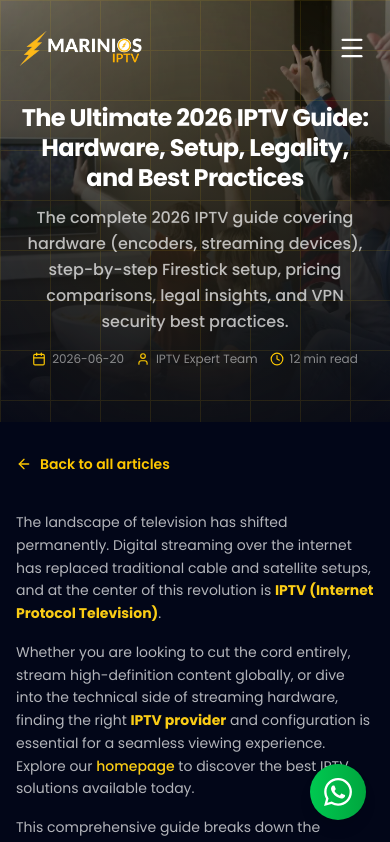
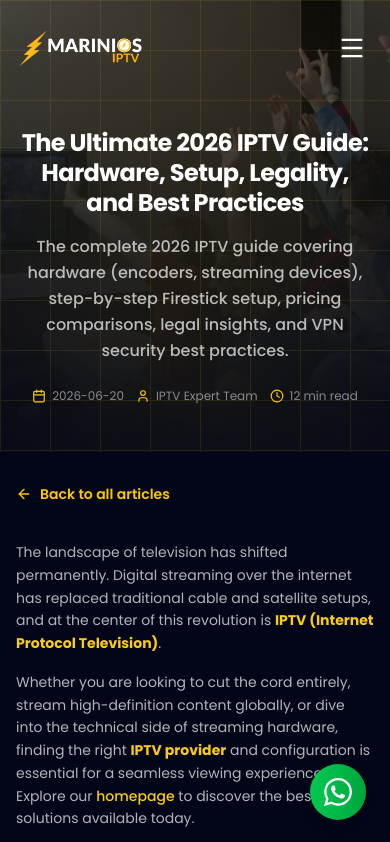
Before and after one commit to tt1235288-sys/mariniosiptv, a Next.js app: page /blog/ultimate-iptv-guide-2026-hardware-setup-legality-best-practices in a window 390 px wide. Shown: the top 842 px of the page. Built offline with nearby package versions, Linux system fonts and the light colour scheme.

Commit message:
edit responsive hero in article and also header ... usign Gemi

```diff
--- a/app/blog/[slug]/page.tsx
+++ b/app/blog/[slug]/page.tsx
@@ -100,8 +100,8 @@
         dangerouslySetInnerHTML={{ __html: JSON.stringify(jsonLd) }}
       />
 
-      {/* Hero Section - FIXED: More spacing and responsive padding */}
-      <section className="relative min-h-[50vh] md:min-h-[55vh] lg:min-h-[60vh] flex items-center justify-center overflow-hidden">
+      {/* Hero Section - FIXED: min-h-fit dynamically adapts so long wrapped titles are safe */}
+      <section className="relative min-h-fit md:min-h-[55vh] lg:min-h-[60vh] flex items-center justify-center overflow-hidden">
 
         {/* Background Image */}
         <div className="absolute inset-0 z-0">
@@ -114,8 +114,8 @@
             className="w-full h-full object-cover scale-105"
             sizes="100vw"
           />
-          <div className="absolute inset-0 bg-black/40" />
-          <div className="absolute inset-0 bg-gradient-to-t from-slate-950 via-slate-950/70 to-transparent" />
+          <div className="absolute inset-0 bg-black/50" />
+          <div className="absolute inset-0 bg-gradient-to-t from-slate-950 via-slate-950/80 to-slate-950/20" />
         </div>
 
         {/* Square Pattern Overlay */}
@@ -133,7 +133,8 @@
         {/* Glow Effect */}
         <div className="absolute top-1/2 left-1/2 -translate-x-1/2 -translate-y-1/2 w-[500px] h-[500px] md:w-[600px] md:h-[600px] bg-yellow-400/10 blur-[120px] md:blur-[150px] rounded-full pointer-events-none z-0" />
 
-        <div className="max-w-4xl mx-auto px-4 sm:px-6 lg:px-8 text-center relative z-10 pt-24 md:pt-32 lg:pt-40 pb-12 md:pb-16">
+        {/* FIXED: Increased mobile padding-top to pt-32 to fully push title out from underneath the navigation layer */}
+        <div className="max-w-4xl mx-auto w-full px-4 sm:px-6 lg:px-8 text-center relative z-10 pt-32 sm:pt-36 md:pt-40 lg:pt-48 pb-12 md:pb-16">
 
           {/* Category Badge */}
           {post.category && (
@@ -145,12 +146,12 @@
           )}
 
           {/* Title */}
-          <h1 className="text-2xl sm:text-3xl md:text-4xl lg:text-5xl xl:text-6xl font-black text-white tracking-tight mb-3 md:mb-4 lg:mb-6 leading-tight">
+          <h1 className="text-2xl sm:text-3xl md:text-4xl lg:text-5xl xl:text-6xl font-black text-white tracking-tight mb-4 md:mb-6 leading-tight">
             {post.title}
           </h1>
 
           {/* Description */}
-          <p className="text-base sm:text-lg md:text-xl text-white/70 font-medium max-w-2xl mx-auto leading-relaxed mb-4 md:mb-6">
+          <p className="text-base sm:text-lg md:text-xl text-white/70 font-medium max-w-2xl mx-auto leading-relaxed mb-6">
             {post.description}
           </p>
 
@@ -172,7 +173,7 @@
         </div>
       </section>
 
-      {/* Breadcrumb Navigation - FIXED: More top padding */}
+      {/* Breadcrumb Navigation */}
       <div className="max-w-4xl mx-auto w-full px-4 sm:px-6 lg:px-8 mt-8 md:mt-10">
         <Link href="/blog" className="inline-flex items-center gap-2 text-yellow-400 hover:text-yellow-300 transition-colors font-semibold text-sm group">
           <ArrowLeft className="w-4 h-4 group-hover:-translate-x-1 transition-transform" /> Back to all articles
@@ -275,7 +276,7 @@
             <span className="flex items-center gap-1.5 md:gap-2"><Headphones className="w-3 h-3 md:w-3.5 md:h-3.5 text-yellow-400/50" /> 24/7 Support</span>
           </div>
           <p className="text-center text-white/30 text-[10px] md:text-xs mt-4 md:mt-6">
-            © {new Date().getFullYear()} {CONSTANTS.BRAND_NAME}. All rights reserved.
+            © 2026 {CONSTANTS.BRAND_NAME}. All rights reserved.
           </p>
         </div>
       </div>
--- a/app/components/FloatingWhatsApp.tsx
+++ b/app/components/FloatingWhatsApp.tsx
@@ -13,12 +13,12 @@
     { sender: 'support', text: 'Hi there! How can we help you today?', time: getCurrentTime() },
   ]);
   const bubbleTimeoutRef = useRef<NodeJS.Timeout | null>(null);
+  const nextCycleTimeoutRef = useRef<NodeJS.Timeout | null>(null);
   const chatEndRef = useRef<HTMLDivElement>(null);
   const inputRef = useRef<HTMLInputElement>(null);
 
   const phoneNumber = '447549589503';
 
-  // Function to get device local time in HH:mm format
   function getCurrentTime() {
     const now = new Date();
     const hours = now.getHours().toString().padStart(2, '0');
@@ -30,23 +30,33 @@
   useEffect(() => {
     const handleMenuToggle = (e: Event) => {
       const customEvent = e as CustomEvent;
-      setIsMobileMenuOpen(customEvent.detail.isOpen);
-      // ✅ Close WhatsApp chat when menu opens
-      if (customEvent.detail.isOpen) {
+      const menuState = customEvent.detail.isOpen;
+      setIsMobileMenuOpen(menuState);
+
+      if (menuState) {
         setOpen(false);
         setShowBubble(false);
       }
     };
 
-    window.addEventListener('mobileMenuToggle' as any, handleMenuToggle);
+    window.addEventListener('mobileMenuToggle', handleMenuToggle);
     return () => {
-      window.removeEventListener('mobileMenuToggle' as any, handleMenuToggle);
+      window.removeEventListener('mobileMenuToggle', handleMenuToggle);
     };
   }, []);
 
-  // Auto-hide bubble after 4 seconds, then show again after 6 seconds
+  // ✅ Fixed Bubble loop logic to properly respect isMobileMenuOpen
   useEffect(() => {
+    // Completely clear hooks if either menu is open
+    if (open || isMobileMenuOpen) {
+      setShowBubble(false);
+      if (bubbleTimeoutRef.current) clearTimeout(bubbleTimeoutRef.current);
+      if (nextCycleTimeoutRef.current) clearTimeout(nextCycleTimeoutRef.current);
+      return;
+    }
+
     const showBubbleCycle = () => {
+      if (isMobileMenuOpen || open) return;
       setShowBubble(true);
 
       // Hide after 4 seconds
@@ -54,31 +64,24 @@
         setShowBubble(false);
 
         // Show again after 6 seconds
-        setTimeout(() => {
-          if (!open && !isMobileMenuOpen) {
-            showBubbleCycle();
-          }
+        nextCycleTimeoutRef.current = setTimeout(() => {
+          showBubbleCycle();
         }, 6000);
       }, 4000);
     };
 
-    if (!open && !isMobileMenuOpen) {
-      showBubbleCycle();
-    }
+    showBubbleCycle();
 
     return () => {
-      if (bubbleTimeoutRef.current) {
-        clearTimeout(bubbleTimeoutRef.current);
-      }
+      if (bubbleTimeoutRef.current) clearTimeout(bubbleTimeoutRef.current);
+      if (nextCycleTimeoutRef.current) clearTimeout(nextCycleTimeoutRef.current);
     };
   }, [open, isMobileMenuOpen]);
 
-  // Auto-scroll to bottom when new messages arrive
   useEffect(() => {
     chatEndRef.current?.scrollIntoView({ behavior: 'smooth' });
   }, [chatHistory]);
 
-  // Focus input when chat opens
   useEffect(() => {
     if (open) {
       setTimeout(() => {
@@ -87,7 +90,6 @@
     }
   }, [open]);
 
-  // Close on Escape key
   useEffect(() => {
     const handleEscape = (e: KeyboardEvent) => {
       if (e.key === 'Escape') setOpen(false);
@@ -99,10 +101,8 @@
   const sendToWhatsapp = () => {
     if (!message.trim()) return;
 
-    // Add user message with current time
     setChatHistory([...chatHistory, { sender: 'user', text: message, time: getCurrentTime() }]);
 
-    // Open WhatsApp link
     const text = encodeURIComponent(message);
     window.open(`https://wa.me/${phoneNumber}?text=${text}`, '_blank');
 
@@ -116,7 +116,6 @@
     }
   };
 
-  // WhatsApp SVG Icon (for the floating button)
   const WhatsAppIcon = () => (
     <svg
       xmlns="http://www.w3.org/2000/svg"
@@ -124,11 +123,10 @@
       fill="white"
       className="w-7 h-7 md:w-8 md:h-8"
     >
-      <path d="M17.472 14.382c-.297-.149-1.758-.867-2.03-.967-.273-.099-.471-.148-.67.15-.197.297-.767.966-.94 1.164-.173.199-.347.223-.644.075-.297-.15-1.255-.463-2.39-1.475-.883-.788-1.48-1.761-1.653-2.059-.173-.297-.018-.458.13-.606.134-.133.298-.347.446-.52.149-.174.198-.298.298-.497.099-.198.05-.371-.025-.52-.075-.149-.669-1.612-.916-2.207-.242-.579-.487-.5-.669-.51-.173-.008-.371-.01-.57-.01-.198 0-.52.074-.792.372-.272.297-1.04 1.016-1.04 2.479 0 1.462 1.065 2.875 1.213 3.074.149.198 2.096 3.2 5.077 4.487.709.306 1.262.489 1.694.625.712.227 1.36.195 1.871.118.571-.085 1.758-.719 2.006-1.413.248-.694.248-1.289.173-1.413-.074-.124-.272-.198-.57-.347m-5.421 7.403h-.004a9.87 9.87 0 01-5.031-1.378l-.361-.214-3.741.982.998-3.648-.235-.374a9.86 9.86 0 01-1.51-5.26c.001-5.45 4.436-9.884 9.888-9.884 2.64 0 5.122 1.03 6.988 2.898a9.825 9.825 0 012.893 6.994c-.003 5.45-4.437 9.884-9.885 9.884m8.413-18.297A11.815 11.815 0 0012.05 0C5.495 0 .16 5.335.157 11.892c0 2.096.547 4.142 1.588 5.945L.057 24l6.305-1.654a11.882 11.882 0 005.683 1.448h.005c6.554 0 11.89-5.335 11.893-11.893a11.821 11.821 0 00-3.48-8.413z"/>
+      <path d="M17.472 14.382c-.297-.149-1.758-.867-2.03-.967-.273-.099-.471-.148-.67.15-.197.297-.767.966-.94 1.164-.173.199-.347.223-.644.075-.297-.15-1.255-.463-2.39-1.475-.883-.788-1.48-1.761-1.653-2.059-.173-.297-.018-.458.13-.606.134-.133.298-.347.446-.52.149-.174.198-.298.298-.497.099-.198.05-.371-.025-.52-.075-.149-.669-1.612-.916-2.207-.242-.579-.487-.5-.669-.51-.173-.008-.371-.01-.57-.01-.198 0-.52.074-.792.372-.272.297-1.04 1.016-1.04 2.479 0 1.462 1.065 2.875 1.213 3.074.149.198 2.096 3.2 5.077 4.487.709.306 1.262.489 1.694.625.712.227 1.36.195 1.871.118.571-.085 1.758-.719 2.006-1.413.248-.694.248-1.289.173-1.413-.074-.124-.272-.198-.57-.347m-5.421 7.403h-.004a9.87 9.87 0 01-5.031-1.378l-.361-.214-3.741.982.998-3.648-.235-.374a9.86 9.86 0 01-1.51-5.26c.001-5.45 4.436-9.884 9.888-9.884 2.64 0 5.122 1.03 6.988 2.898a9.825 9.825 0 012.893 6.994c-.003 5.45-4.437 9.884-9.885 9.884m8.413-18.297A11.815 11.815 0 0012.05 0C5.495 0 .16 5.335.157 11.892c0 2.096.547 4.142 1.588 5.945L.057 24l6.305-1.654a11.882 11.448 0 005.683 1.448h.005c6.554 0 11.89-5.335 11.893-11.893a11.821 11.821 0 00-3.48-8.413z"/>
     </svg>
   );
 
-  // Girl Profile Picture Component
   const GirlProfilePic = () => (
     <div className="w-10 h-10 rounded-full bg-white flex items-center justify-center overflow-hidden flex-shrink-0 border-2 border-white/20">
       <Image
@@ -142,16 +140,16 @@
     </div>
   );
 
-  // ✅ Completely hide when mobile menu is open
+  // ✅ 100% Fail-safe early exit when mobile menu is open
   if (isMobileMenuOpen) {
     return null;
   }
 
   return (
     <>
-      {/* Auto Help Bubble - Single line only */}
+      {/* Auto Help Bubble */}
       {!open && showBubble && (
-        <div className="fixed bottom-28 right-6 z-[99] animate-fade-in">
+        <div className="fixed bottom-28 right-6 z-[30] animate-fade-in">
           <div className="bg-gradient-to-r from-green-500 to-green-600 shadow-lg rounded-2xl px-4 py-2.5 text-sm font-medium text-white relative max-w-[200px] whitespace-nowrap">
             Need help? Chat with us!
             <div className="absolute -bottom-2 right-6 w-4 h-4 bg-gradient-to-r from-green-500 to-green-600 rotate-45" />
@@ -165,11 +163,10 @@
           setOpen(!open);
           setShowBubble(false);
         }}
-        className="fixed bottom-6 right-6 z-[101] group"
+        className="fixed bottom-6 right-6 z-[35] group"
         aria-label="Chat with us on WhatsApp"
       >
         <div className="relative">
-          {/* Pulse ring - only when chat is closed */}
           {!open && (
             <span className="absolute inset-0 rounded-full bg-green-400 animate-ping opacity-30" />
           )}
@@ -181,9 +178,8 @@
 
       {/* Chat Window */}
       {open && (
-        <div className="fixed bottom-24 right-4 md:right-6 w-[340px] sm:w-[380px] max-w-[calc(100vw-32px)] rounded-3xl overflow-hidden shadow-2xl z-[100] bg-white border border-slate-200 flex flex-col max-h-[80vh] md:max-h-[500px]">
-
-          {/* Header - With Girl Profile Picture */}
+        <div className="fixed bottom-24 right-4 md:right-6 w-[340px] sm:w-[380px] max-w-[calc(100vw-32px)] rounded-3xl overflow-hidden shadow-2xl z-[34] bg-white border border-slate-200 flex flex-col max-h-[80vh] md:max-h-[500px]">
+          {/* Header */}
           <div className="bg-gradient-to-r from-green-500 to-green-600 p-4 flex items-center justify-between text-white flex-shrink-0">
             <div className="flex items-center gap-3 min-w-0">
               <GirlProfilePic />
@@ -208,7 +204,6 @@
                 key={idx}
                 className={`flex ${msg.sender === 'user' ? 'justify-end' : 'justify-start'} animate-message-in`}
               >
-                {/* Support avatar on support messages */}
                 {msg.sender === 'support' && (
                   <div className="flex-shrink-0 mr-2 self-end">
                     <div className="w-7 h-7 rounded-full overflow-hidden border-2 border-white shadow-sm">
@@ -239,7 +234,7 @@
             <div ref={chatEndRef} />
           </div>
 
-          {/* Input - Fixed: Send button is now visible on mobile */}
+          {/* Input */}
           <div className="p-3 bg-white border-t flex gap-2 items-center flex-shrink-0">
             <input
               ref={inputRef}
@@ -262,37 +257,17 @@
         </div>
       )}
 
-      {/* CSS Animations */}
       <style jsx global>{`
         @keyframes fade-in {
-          from {
-            opacity: 0;
-            transform: translateY(10px) scale(0.95);
-          }
-          to {
-            opacity: 1;
-            transform: translateY(0) scale(1);
-          }
+          from { opacity: 0; transform: translateY(10px) scale(0.95); }
+          to { opacity: 1; transform: translateY(0) scale(1); }
         }
-
         @keyframes message-in {
-          from {
-            opacity: 0;
-            transform: translateY(10px) scale(0.95);
-          }
-          to {
-            opacity: 1;
-            transform: translateY(0) scale(1);
-          }
+          from { opacity: 0; transform: translateY(10px) scale(0.95); }
+          to { opacity: 1; transform: translateY(0) scale(1); }
         }
-
-        .animate-fade-in {
-          animation: fade-in 0.3s ease-out;
-        }
-
-        .animate-message-in {
-          animation: message-in 0.2s ease-out;
-        }
+        .animate-fade-in { animation: fade-in 0.3s ease-out; }
+        .animate-message-in { animation: message-in 0.2s ease-out; }
       `}</style>
     </>
   );
```
Also changed, not shown: app/components/Header.tsx (+9 -9 lines).
